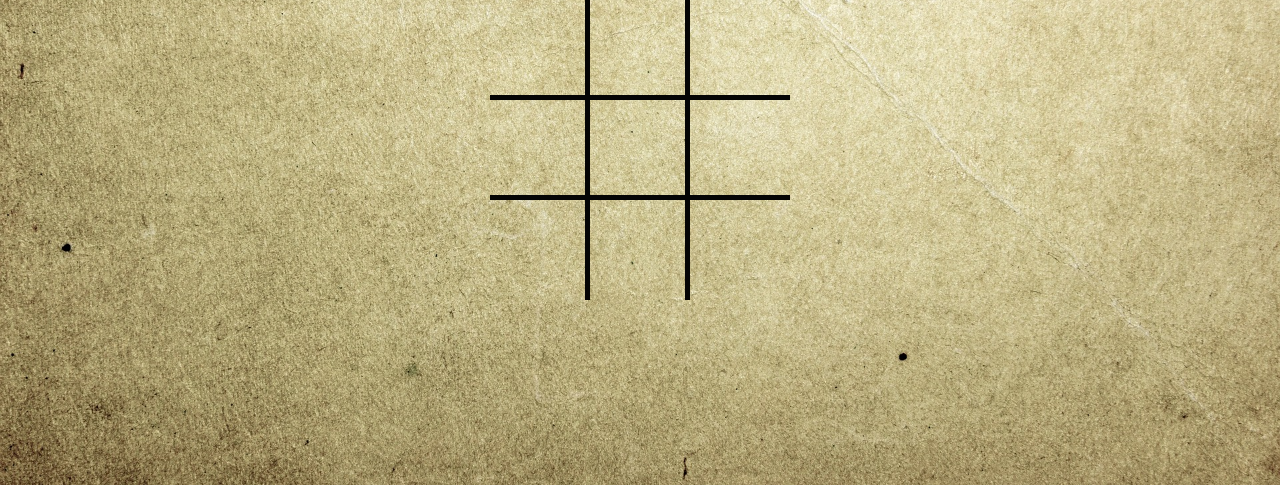
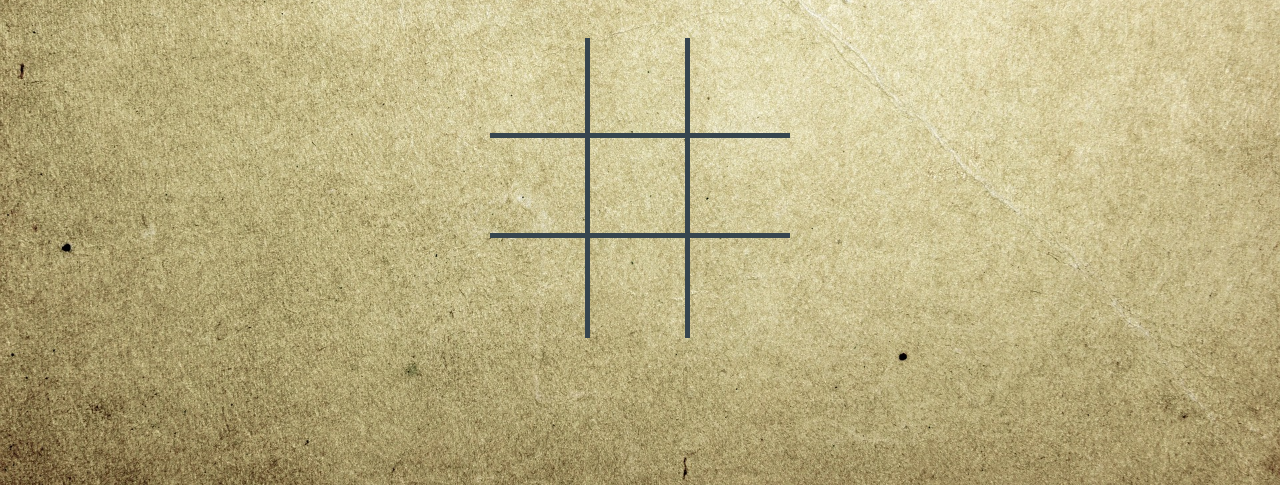
Before and after one commit to Sandesh-Thapa/tic-tac-toe, a website built with Vite: page index.html in a window 1280 px wide. Shown: the part 315-800 px from the top of the page. Built offline with nearby package versions, Linux system fonts and the light colour scheme.

Commit message:
Update design

```diff
--- a/public/styles/style.css
+++ b/public/styles/style.css
@@ -36,9 +36,13 @@ body {
     display: flex;
     justify-content: center;
     align-items: center;
-    color: black;
-    font-size: 70px;
+    color: #36454F;
+    font-size: 8rem;
     cursor: pointer;
+}
+
+.cell:hover {
+    background: rgba(166, 173, 17, 0.5);
 }
 
 h1, h2 {
@@ -46,10 +50,19 @@ h1, h2 {
     text-align: center;
 }
 
+h1 {
+    font-size: 5rem;
+}
+
+h2 {
+    font-size: 4rem;
+}
+
 h3 {
     margin-block: 10px;
     text-align: center;
     color: black;
+    font-size: 2rem;
 }
 
 .not-allowed {
@@ -71,38 +84,40 @@ h3 {
 }
 
 #restart {
-    width: 100px;
+    width: 150px;
     padding: 10px;
     margin-block: 5px;
     cursor: pointer;
     display: none;
+    border-radius: 10px;
+    font-size: 2rem;
 }
 
 #cell-1 {
-    border-right: 5px solid #050505;
-    border-bottom: 5px solid #050505;
+    border-right: 5px solid #36454F;
+    border-bottom: 5px solid #36454F;
 }
 #cell-2 {
-    border-right: 5px solid #050505;
-    border-bottom: 5px solid #050505;
+    border-right: 5px solid #36454F;
+    border-bottom: 5px solid #36454F;
 }
 #cell-3 {
-    border-bottom: 5px solid #050505;
+    border-bottom: 5px solid #36454F;
 }
 #cell-4 {
-    border-right: 5px solid #050505;
-    border-bottom: 5px solid #050505;
+    border-right: 5px solid #36454F;
+    border-bottom: 5px solid #36454F;
 }
 #cell-5 {
-    border-right: 5px solid #050505;
-    border-bottom: 5px solid #050505;
+    border-right: 5px solid #36454F;
+    border-bottom: 5px solid #36454F;
 }
 #cell-6 {
-    border-bottom: 5px solid #050505;
+    border-bottom: 5px solid #36454F;
 }
 #cell-7 {
-    border-right: 5px solid #050505;
+    border-right: 5px solid #36454F;
 }
 #cell-8 {
-    border-right: 5px solid #050505;
+    border-right: 5px solid #36454F;
 }
```
Also changed, not shown: package.json (+5 -3 lines), 1 other file.
